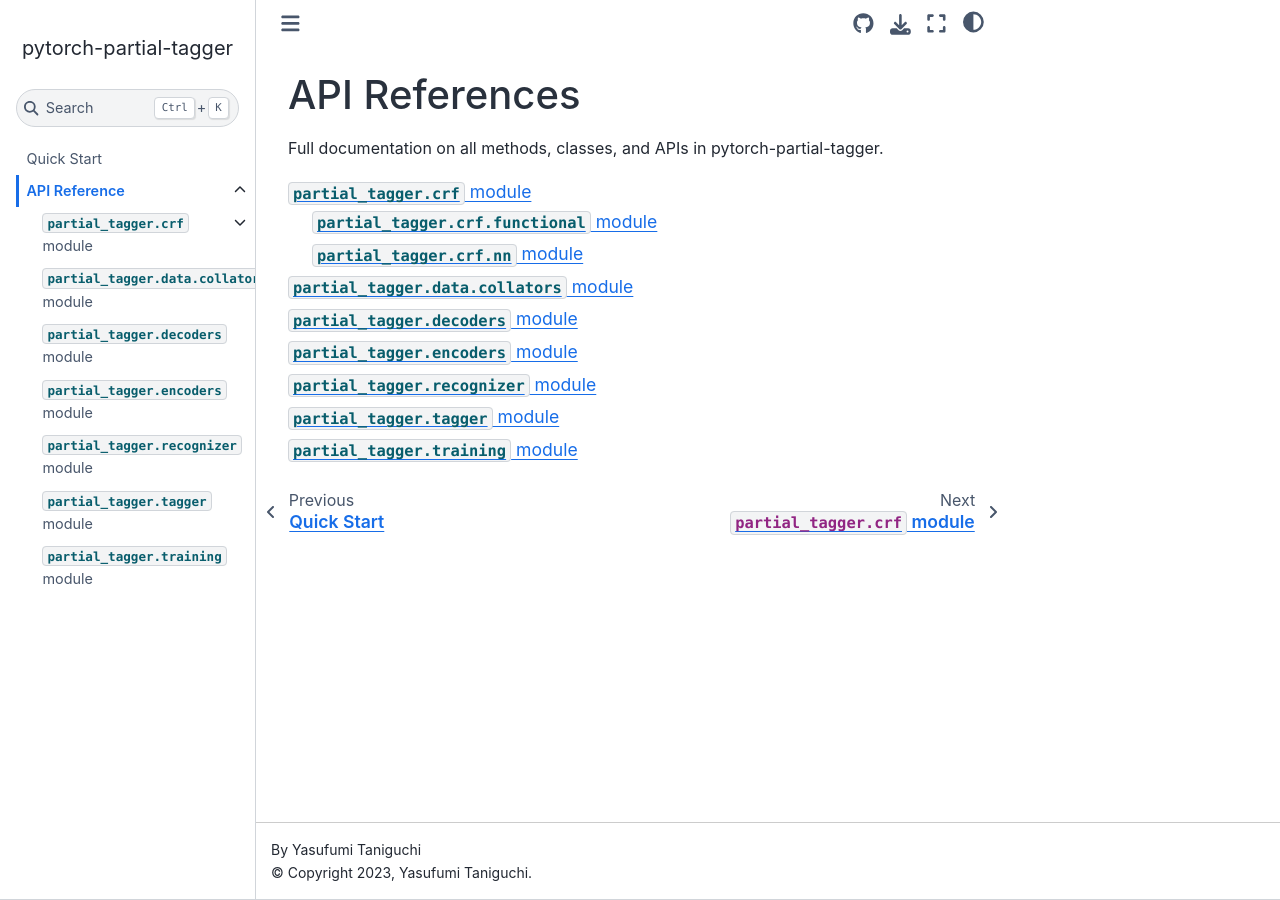
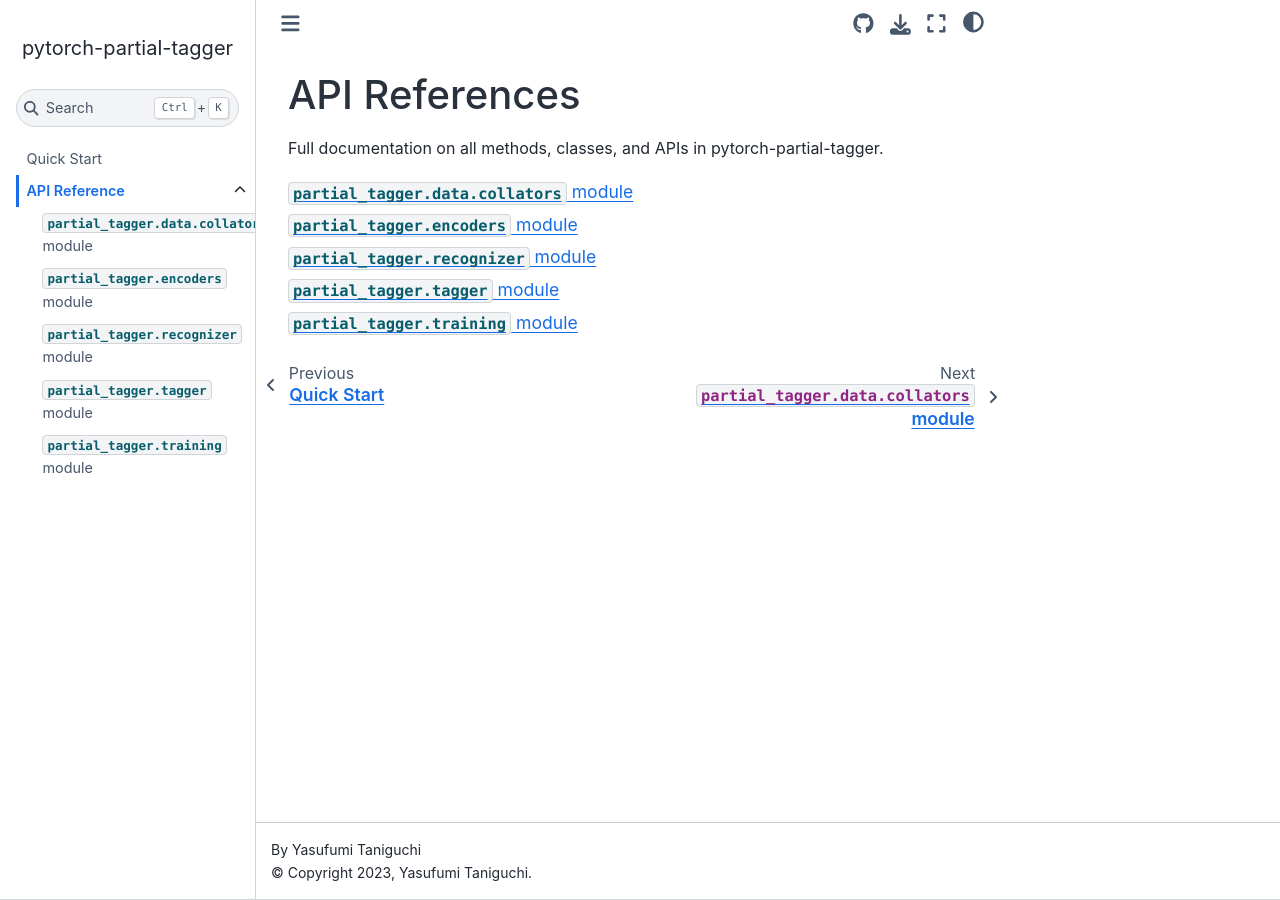
Before and after one commit to yasufumy/pytorch-partial-tagger, a Sphinx documentation site: the page built from docs/source/reference.rst, in a window 1280 px wide. Built offline with Sphinx 7.4.7 and the Sphinx Book theme 1.1.4, drawn with Linux system fonts in a browser that asks for light colours.

```diff
--- a/docs/source/reference.rst
+++ b/docs/source/reference.rst
@@ -10,9 +10,7 @@ API References
 .. toctree::
     :titlesonly:
 
-    reference/partial_tagger.crf
     reference/partial_tagger.data.collators
-    reference/partial_tagger.decoders
     reference/partial_tagger.encoders
     reference/partial_tagger.recognizer
     reference/partial_tagger.tagger
--- a/docs/source/reference/partial_tagger.crf.functional.rst
+++ /dev/null
@@ -1,22 +0,0 @@
-``partial_tagger.crf.functional`` module
-========================================
-
-.. currentmodule:: partial_tagger.crf.functional
-
-.. automodule:: partial_tagger.crf.functional
-
-.. autosummary::
-    :toctree: _autosummary
-
-    amax
-    constrain_log_potentials
-    decode
-    forward_algorithm
-    log_likelihood
-    log_matmul
-    marginal_log_likelihood
-    max_matmul
-    multitag_sequence_score
-    normalize
-    sequence_score
-    to_tag_bitmap
--- a/docs/source/reference/partial_tagger.crf.nn.rst
+++ /dev/null
@@ -1,9 +0,0 @@
-``partial_tagger.crf.nn`` module
-================================
-
-.. currentmodule:: partial_tagger.crf.nn
-
-.. automodule:: partial_tagger.crf.nn
-
-.. autoclass:: CRF
-   :members:
--- a/docs/source/reference/partial_tagger.crf.rst
+++ /dev/null
@@ -1,10 +0,0 @@
-``partial_tagger.crf`` module
-=============================
-
-.. currentmodule:: partial_tagger.crf
-
-.. toctree::
-    :titlesonly:
-
-    partial_tagger.crf.functional
-    partial_tagger.crf.nn
--- a/docs/source/reference/partial_tagger.decoders.rst
+++ /dev/null
@@ -1,12 +0,0 @@
-``partial_tagger.decoders`` module
-==================================
-
-.. currentmodule:: partial_tagger.decoders
-
-.. automodule:: partial_tagger.decoders.viterbi
-
-.. autoclass:: ViterbiDecoder
-   :members:
-
-.. autoclass:: Constrainer
-   :members:
--- a/pyproject.toml
+++ b/pyproject.toml
@@ -9,7 +9,7 @@ dependencies = [
     "torch>=2.0.1",
     "spacy>=3.5.3",
     "sequence-label>=0.1.4",
-    "sequence-classifier>=0.1.1",
+    "sequence-classifier>=0.1.3",
 ]
 requires-python = ">=3.8,<3.12"
 readme = "README.md"
```
Also changed, not shown: README.md (+0 -2 lines), 3 other files.
